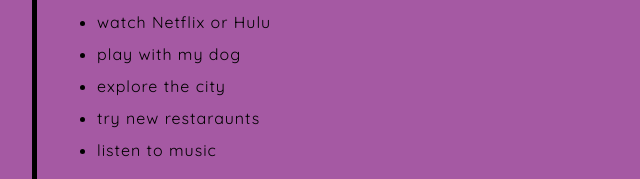
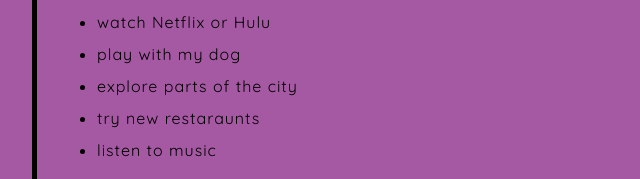
Before and after one commit to zahriazoey/about-me, a plain HTML site: page index.html in a window 1280 px wide. Shown: the part 538-717 px from the top of the page, 283-923 px from the left. Drawn offline with Linux system fonts and the light colour scheme.

Commit message:
fifth change

```diff
--- a/index.html
+++ b/index.html
@@ -20,7 +20,7 @@
 	<li> hang with friends </li>
 	<li> watch Netflix or Hulu </li>
 	<li> play with my dog </li>
-	<li> explore the city </li>
+	<li> explore parts of the city </li>
 	<li> try new restaraunts </li>
 	<li>listen to music </li>
 	</ul>
```
